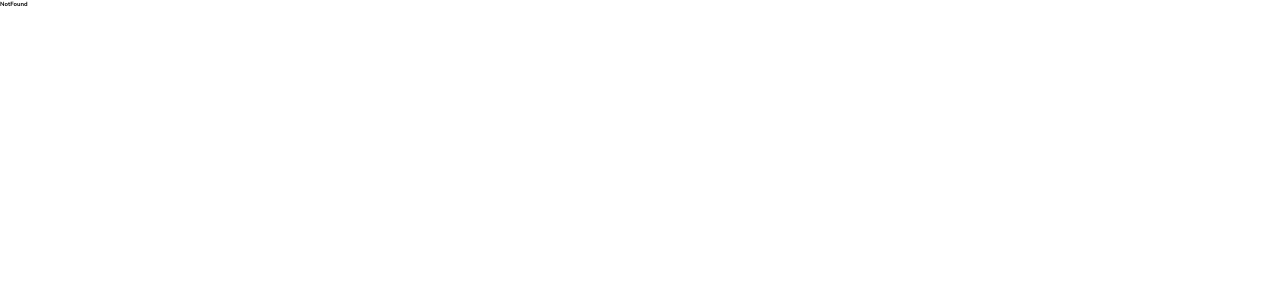
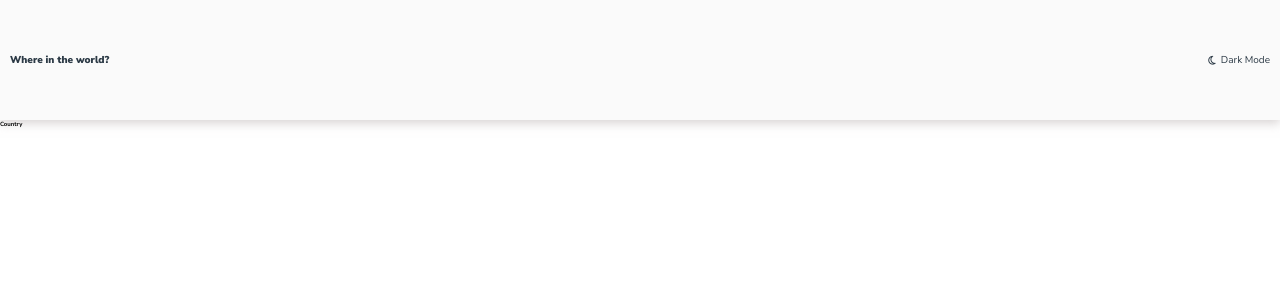
Before and after one commit to darubiomunoz/portfolio-11-countries, a React (Create React App) app: page /country/1 in a window 1280 px wide. Shown: the top 300 px of the page. Built offline with nearby package versions, Linux system fonts and the light colour scheme.

Commit message:
Adding a header component to the country page, creating a backward button component

```diff
--- a/src/pages/Country.js
+++ b/src/pages/Country.js
@@ -1,5 +1,13 @@
+import Header from '../components/Header';
+
+const Country = () => {
+  return (
+    <>
+      <Header />
+      <h1>Country</h1>
+    </>
+  );
+}
 
 
-const Country = () => <h1>Country</h1>;
-
 export default Country;
--- a/src/routes/App.js
+++ b/src/routes/App.js
@@ -19,7 +19,7 @@ const App = () => {
       <ThemeProvider theme={theme === 'light' ? light : dark}>
         <Switch>
           <Route exact path="/" component={HomePage} />
-          <Route exact path="/country/id:" component={Country} />
+          <Route exact path="/country/:name" component={Country} />
           <Route component={NotFound} />
         </Switch>
         <GlobalStyle />
```
Also changed, not shown: src/components/BackButton.js (added).
